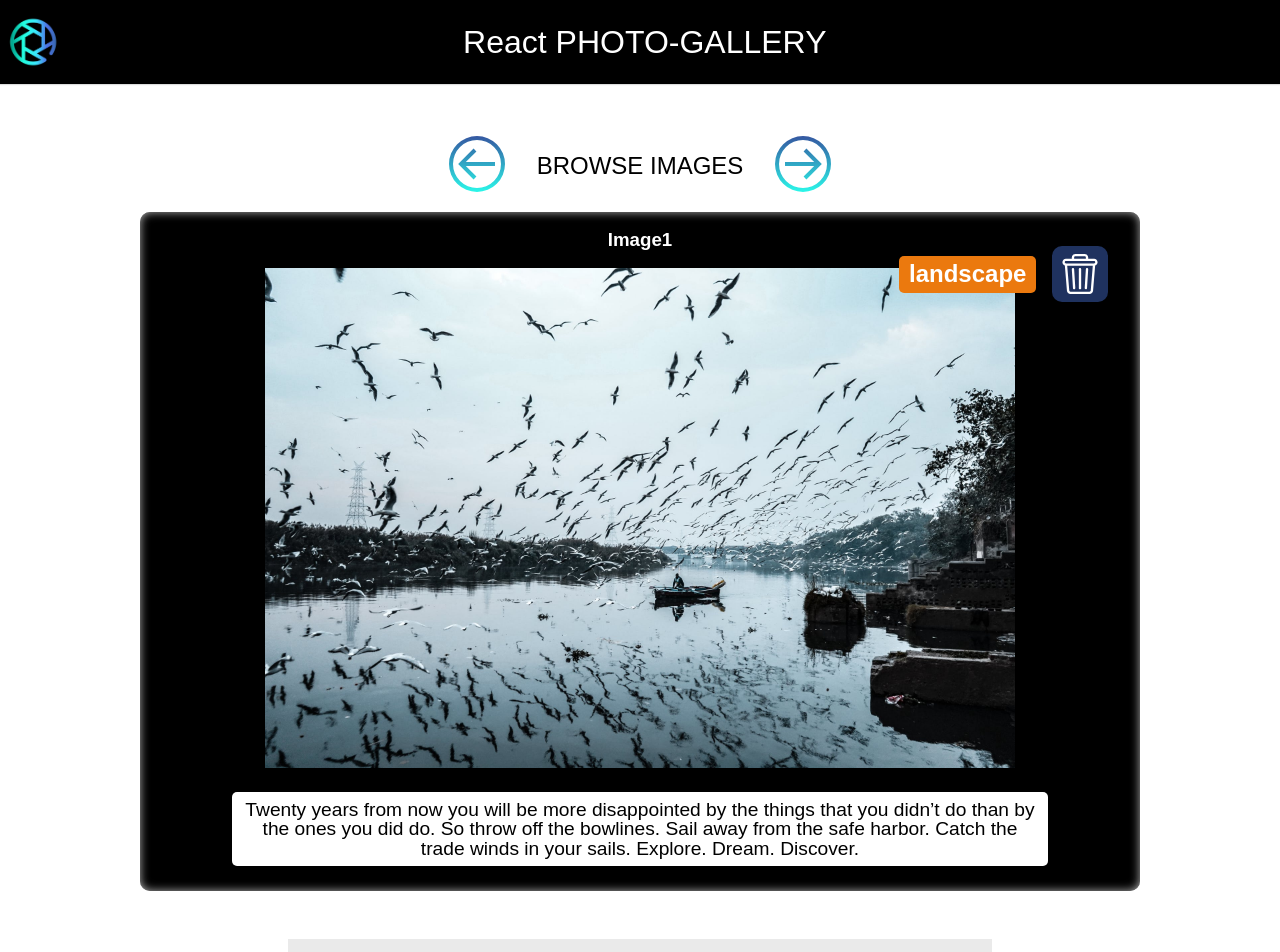
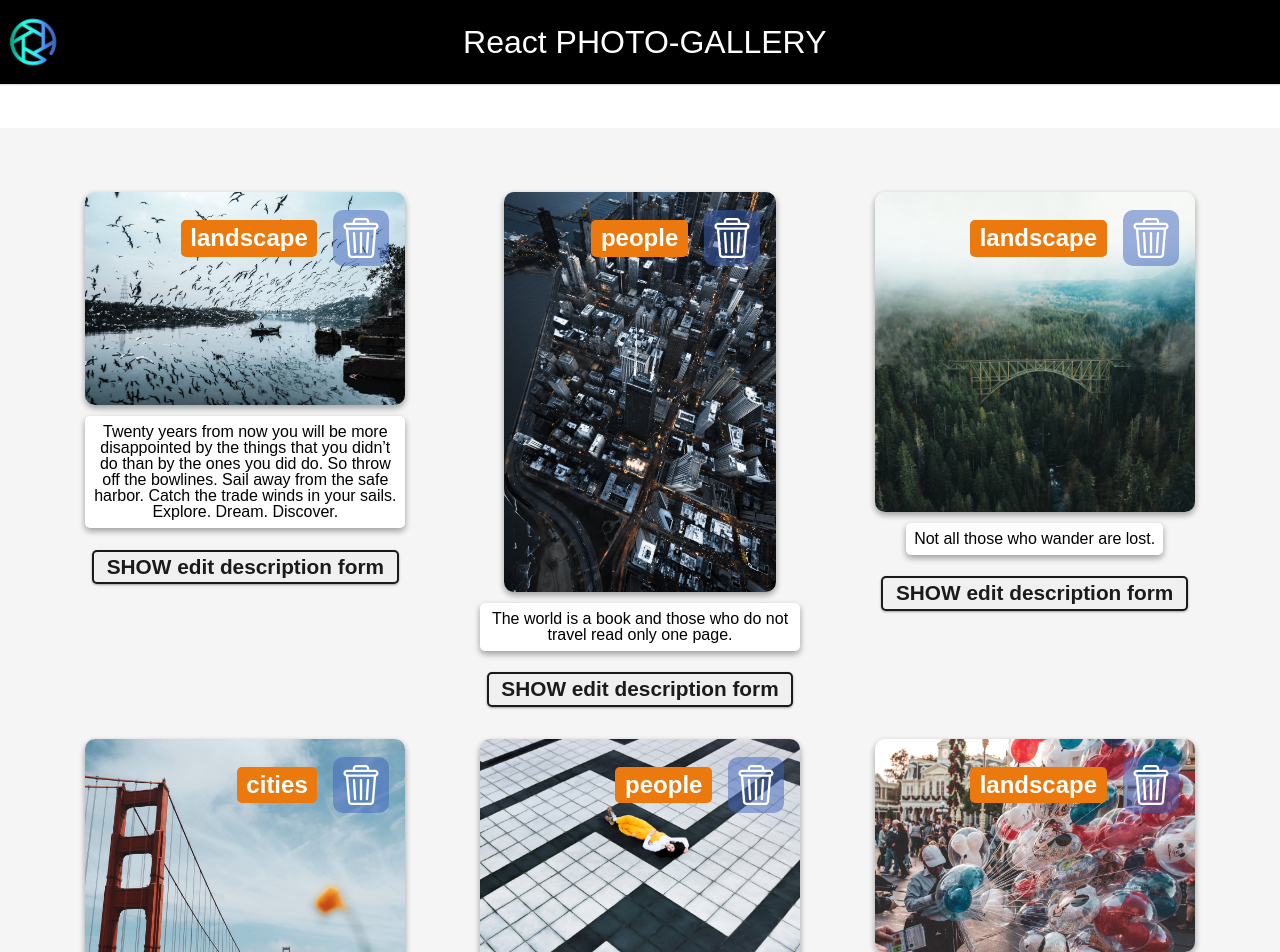
Before and after one commit to Moniaesz/pwa-react-image-gallery, a React (Create React App) app: page / in a window 1280 px wide. Shown: the top 952 px of the page. Built offline with nearby package versions, Linux system fonts and the light colour scheme.

Commit message:
add context to Gallery

```diff
--- a/src/App.js
+++ b/src/App.js
@@ -6,138 +6,16 @@ import sampleImages from './sampleImages';
 import FilterImages from './components/FilterImages/FilterImages';
 import AddImageForm from './components/AddImageForm/AddImageForm';
 import Slider from './components/Slider/Slider/Slider';
-
-const generateRandomID = function () {
-  return '_' + Math.random().toString(36).substr(1, 8);
-};
+import ImagesContextProvider from './contexts/ImagesContext';
 
 function App() {
-
-  // const [ images, setImages ] = useState([]);
-
-  // images state for styling & development purposes
-  const [ images, setImages ] = useState([
-    {
-      id: generateRandomID(),
-      title: "Image1",
-      src: "/images/gallery-photos/photo1.jpg",
-      description: "Twenty years from now you will be more disappointed by the things that you didn’t do than by the ones you did do. So throw off the bowlines. Sail away from the safe harbor. Catch the trade winds in your sails. Explore. Dream. Discover.",
-      category: 'landscape'
-    },
-    {
-      id: generateRandomID(),
-      title: "Image2",
-      src: "/images/gallery-photos/photo2.jpg",
-      description: "The world is a book and those who do not travel read only one page.",
-      category: 'people'
-    },
-    {
-      id: generateRandomID(),
-      title: "Image3",
-      src: "/images/gallery-photos/photo3.jpg",
-      description: "Not all those who wander are lost.",
-      category: 'landscape'
-    },
-    {
-      id: generateRandomID(),
-      title: "Image4",
-      src: "/images/gallery-photos/photo4.jpg",
-      description: "Do not follow where the path may lead. Go instead where there is no path and leave a trail.",
-      category: 'cities'
-    },
-    {
-      id: generateRandomID(),
-      title: "Image5",
-      src: "/images/gallery-photos/photo5.jpg",
-      description: "Travel is the only thing you buy that makes you richer.",
-      category: 'people'
-    },
-    {
-      id: generateRandomID(),
-      title: "Image6",
-      src: "/images/gallery-photos/photo6.jpg",
-      description: "Like all great travelers, I have seen more than I remember, and remember more than I have seen.",
-      category: 'landscape'
-    },
-    {
-      id: generateRandomID(),
-      title: "Image7",
-      src: "/images/gallery-photos/photo7.jpg",
-      description: "Travel makes a wise man better but a fool worse...",
-      category: 'cities'
-    },
-    {
-      id: generateRandomID(),
-      title: "Image8",
-      src: "/images/gallery-photos/photo8.jpg",
-      description: "The traveler sees what he sees. The tourist sees what he has come to see.",
-      category: 'people'
-    }
-  ]);
-  const [ selectedCategory, setSelectedCategory ] = useState('all');
-  const [ translateValue, setTranslateValue ] = useState(0);
-  const [ count, setCount ] = useState(0)
-
-  const loadSampleImages = () => {
-    setImages(sampleImages);
-  }
-
-   // go to next image in image gallery
-   const nextImage = () => {
-    if (count === images.length - 1) {
-      setTranslateValue(0)
-      setCount(0)
-    } else {
-      setTranslateValue((translateValue) => translateValue + 1000);
-      setCount((count) => count + 1)
-    }
-  }
-
-  // go to previous image in image gallery
-  const previousImage = () => {
-    if (translateValue === 0 && count === 0) {
-      setTranslateValue((images.length - 1) * 1000);
-      setCount(images.length - 1)
-    } else {
-      setTranslateValue((translateValue) => translateValue - 1000)
-      setCount((count) => count - 1)
-    }
-  }
-
-  const filterImages = (selectedCategory) => {
-    setSelectedCategory(selectedCategory)
-  }
-
-  const addImage = (image) => {
-    let updatedImages = [...images];
-    updatedImages.push(image);
-    console.log(`updatedImages ${JSON.stringify(updatedImages)}`)
-    setImages(updatedImages);
-  }
-
-  const deleteImage = (id) => {
-    console.log('prep to go!')
-    let updatedImages = [...images];
-    const filteredImages = updatedImages.filter((image) => (
-      image.id !== id
-    ));
-    setImages(filteredImages);
-  }
-
-  const updateImageDescription = (desc, id) => {
-    const imageToUpdate = images.find((image) => image.id === id);
-    imageToUpdate['description'] = desc;
-    const imageID = images.indexOf(imageToUpdate);
-    let updatedImages = [...images];
-    updatedImages[imageID] = imageToUpdate;
-    setImages(updatedImages);
-  }
 
   return (
     <div className="App">
       <Header />
+      <ImagesContextProvider>
         <div className='main'>
-        <Slider
+          {/* <Slider
             images={images}
             translateValue={translateValue}
             nextImage={nextImage}
@@ -147,16 +25,11 @@ function App() {
           <FilterImages
             selectedCategory={selectedCategory}
             filterImages={filterImages}
-        />
-        <Gallery
-          images={images}
-          loadSampleImages={loadSampleImages}
-          selectedCategory={selectedCategory}
-          deleteImage={deleteImage}
-          updateImageDescription={updateImageDescription}
-        />
-        <AddImageForm addImage={addImage}/>
+          /> */}
+          <Gallery/>
+          {/* <AddImageForm addImage={addImage}/> */}
         </div>
+      </ImagesContextProvider>
     </div>
   );
 }
--- a/src/components/ImageGallery/Gallery/Gallery.js
+++ b/src/components/ImageGallery/Gallery/Gallery.js
@@ -1,8 +1,11 @@
-import React from 'react';
+import React, { useContext } from 'react';
 import './Gallery.css';
 import SingleImage from '../Gallery/../SingleImage/SingleImage';
+import { ImagesContext } from '../../../contexts/ImagesContext';
 
-function Gallery ({ images, loadSampleImages, selectedCategory, deleteImage, updateImageDescription }) {
+function Gallery () {
+
+  const { images, loadSampleImages, selectedCategory, deleteImage, updateImageDescription } = useContext(ImagesContext);
 
   let showingImages;
 
```
Lines whose indentation alone changed are shown as unchanged.
